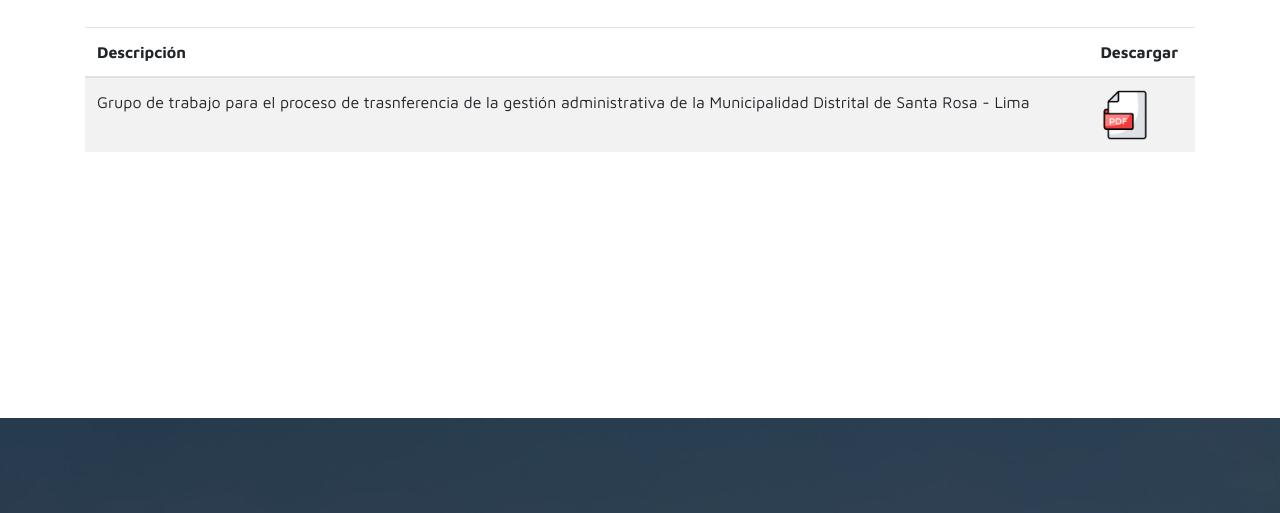
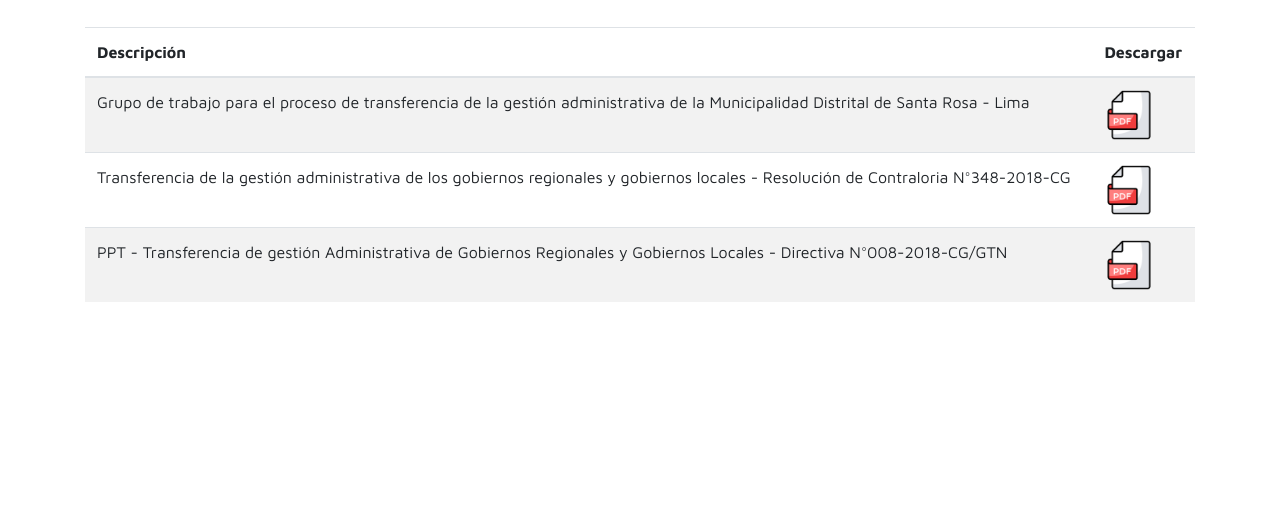
Before and after one commit to MDSR-LIMA/TRANSFERENCIA-MDSR, a plain HTML site: page index.html in a window 1280 px wide. Shown: the part 287-800 px from the top of the page. Drawn offline with Linux system fonts and the light colour scheme.

Commit message:
Add files via upload

```diff
--- a/index.html
+++ b/index.html
@@ -72,17 +72,54 @@ https://www.tooplate.com/view/2115-marvel
                 </tr>
               </thead>
               <tbody>
+
+
+
+
                 <tr scope="row">
 
                   <td>
-                  Grupo de trabajo para el proceso de trasnferencia de la gestión administrativa de la Municipalidad Distrital de Santa Rosa - Lima
-                </td>
+                  Grupo de trabajo para el proceso de transferencia de la gestión administrativa de la Municipalidad Distrital de Santa Rosa - Lima
+                 </td>
 
                   <td>
                   <a href="doc/GRUPO-TRABAJO/RA 107.pdf" download="GRUPO-DE-TRABAJO" class="more"><img src="images/undraw/archivo-pdf.png" style="width: 50px;"></a>
                   </td>
 
                 </tr>
+
+
+
+
+            <tr>
+
+              <td>
+                Transferencia de la gestión administrativa de los gobiernos regionales y gobiernos locales - Resolución de Contraloria N°348-2018-CG
+
+              </td>
+
+              <td>
+                <a href="doc/GRUPO-TRABAJO/Directiva_Transferencia_008-2018.pdf" download="DIRECTIVA DE TRANSFERENCIA 008 - 2018" class="more"><img src="images/undraw/archivo-pdf.png" style="width: 50px;"></a>
+              </td>
+
+
+            </tr>
+
+
+
+
+
+            <tr scope="row">
+
+              <td>
+              PPT - Transferencia de gestión Administrativa de Gobiernos Regionales y Gobiernos Locales - Directiva N°008-2018-CG/GTN
+              </td>
+
+              <td>
+              <a href="doc/GRUPO-TRABAJO/PPT_TRANSFERENCIA DE GESTION GRyGL_Directiva N-008-2018.pdf" download="ppt-transferencia-de-gestión" class="more"><img src="images/undraw/archivo-pdf.png" style="width: 50px;"></a>
+              </td>
+
+            </tr>
 
 
 
```
Also changed, not shown: 2 other files.
